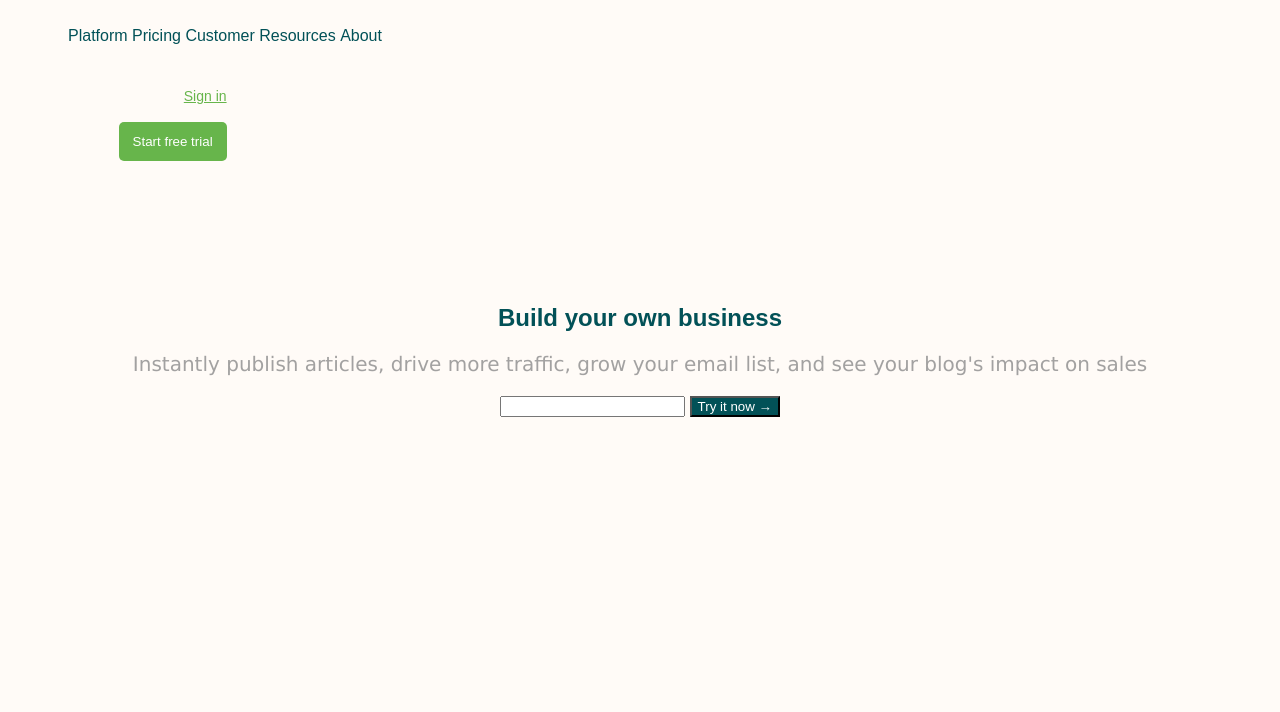
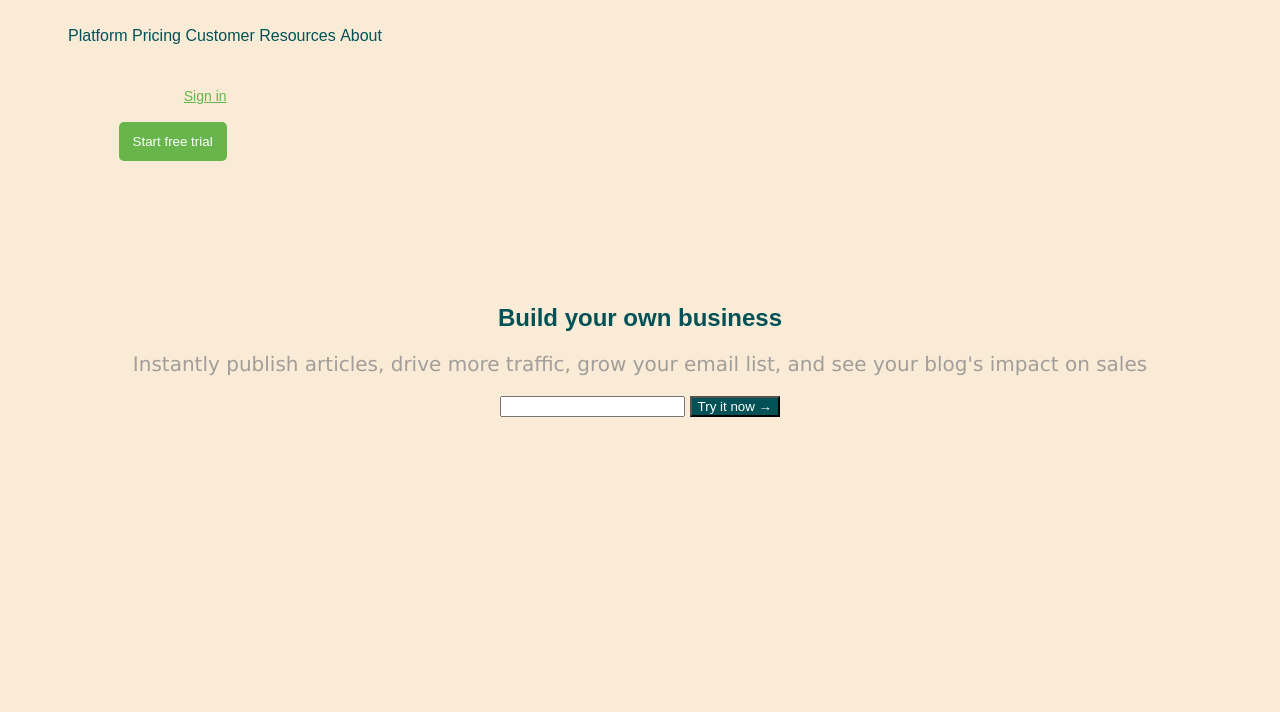
Before and after one commit to saya-vga/works01, a plain HTML site: page index.html in a window 1280 px wide. Shown: the part 88-800 px from the top of the page. Drawn offline with Linux system fonts and the light colour scheme; a web font is replaced by a local one.

Commit message:
Cambiando B color

```diff
--- a/css/style.css
+++ b/css/style.css
@@ -1,6 +1,7 @@
 
 body {
-    background-color: #fffbf7;
+    /*background-color: #fffbf7;    */
+    background-color: antiquewhite;
     font-family:  'Kdam Thmor Pro', sans-serif;
   }
 
```
